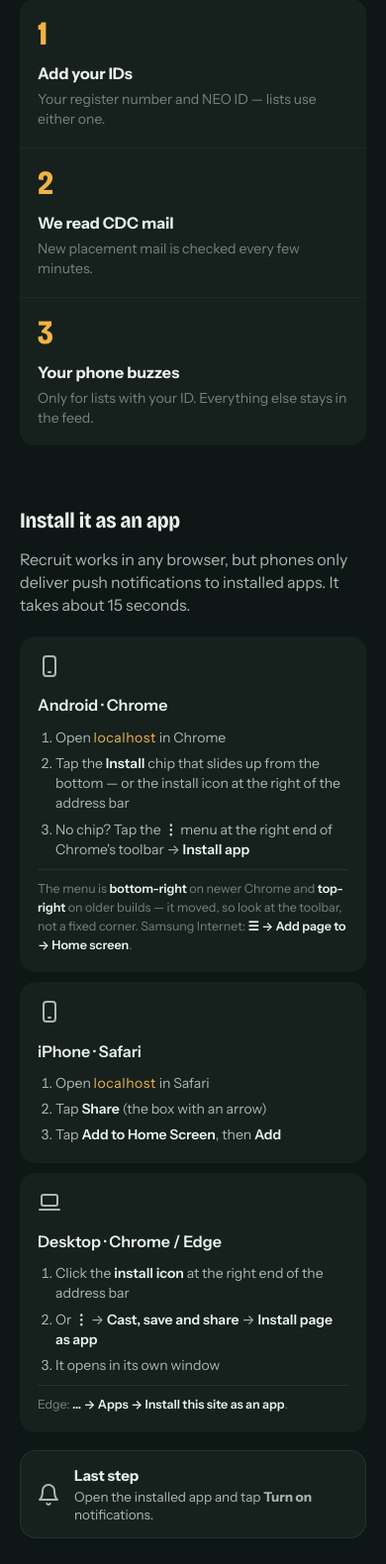
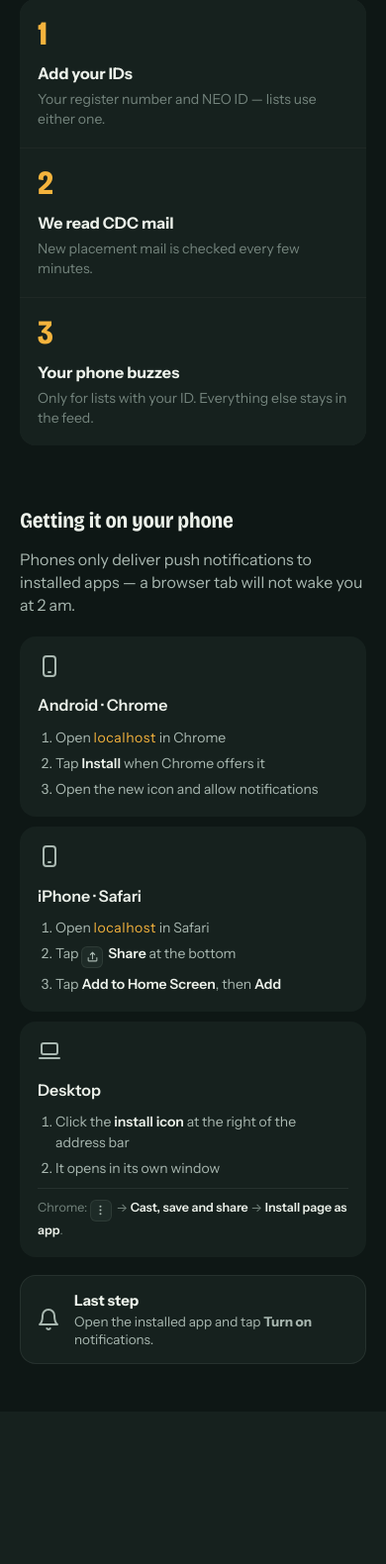
Before and after one commit to JkPadarthi/recruit, a FastAPI app: page / in a window 390 px wide. Shown: the part 571-2151 px from the top of the page at 99% size. After the commit the page ends 1949 px from the top, so only its background shows below. Run offline with FastAPI, Linux system fonts and the light colour scheme.

Commit message:
fix(landing): Android gets the app, not a Chrome menu treasure hunt
Telling Android users to find Chrome's ⋮ menu was wrong twice over: we ship them a real
APK, and the glyph renders as a bare colon in the page font. And Chrome's menu has moved
to the bottom-right anyway.

- Android card now points at the app page with a "Get the APK" button and three honest
  steps (tap, allow once, sign in). Falls back to the Install prompt only when no build
  is published.
- iPhone keeps Share → Add to Home Screen.
- Desktop kept, shortened, and both glyphs replaced with inline SVG icons (i-share,
  i-menu) so no font can turn them into punctuation.
- Cut the long hint paragraphs; nothing in the section is more than three steps now.

```diff
--- a/app/templates/base.html
+++ b/app/templates/base.html
@@ -17,7 +17,7 @@
   <link rel="preconnect" href="https://fonts.googleapis.com">
   <link rel="preconnect" href="https://fonts.gstatic.com" crossorigin>
   <link href="https://fonts.googleapis.com/css2?family=Bricolage+Grotesque:opsz,wdth,wght@12..96,75..100,400..800&family=Instrument+Sans:wdth,wght@75..100,400..700&display=swap" rel="stylesheet">
-  <link rel="stylesheet" href="/static/style.css?v=30">
+  <link rel="stylesheet" href="/static/style.css?v=31">
 </head>
 <body class="{% block bodyclass %}{% endblock %}">
   <!-- Icon sprite: <svg><use href="#i-name"/></svg> -->
@@ -42,6 +42,9 @@
       <symbol id="i-mail" viewBox="0 0 24 24" fill="none" stroke="currentColor" stroke-width="2" stroke-linecap="round" stroke-linejoin="round"><rect x="3" y="5" width="18" height="14" rx="2"/><path d="m3 7 9 6 9-6"/></symbol>
       <symbol id="i-lock" viewBox="0 0 24 24" fill="none" stroke="currentColor" stroke-width="2" stroke-linecap="round" stroke-linejoin="round"><rect x="4" y="11" width="16" height="10" rx="2"/><path d="M8 11V7a4 4 0 0 1 8 0v4"/></symbol>
       <symbol id="i-calendar" viewBox="0 0 24 24" fill="none" stroke="currentColor" stroke-width="2" stroke-linecap="round" stroke-linejoin="round"><rect x="3" y="5" width="18" height="16" rx="2"/><path d="M8 3v4M16 3v4M3 11h18"/><path d="M9 16l2 2 4-4"/></symbol>
+<symbol id="i-menu" viewBox="0 0 24 24" fill="currentColor"><circle cx="12" cy="5" r="1.9"/><circle cx="12" cy="12" r="1.9"/><circle cx="12" cy="19" r="1.9"/></symbol>
+      <symbol id="i-share" viewBox="0 0 24 24" fill="none" stroke="currentColor" stroke-width="2" stroke-linecap="round" stroke-linejoin="round"><path d="M12 16V4M8 8l4-4 4 4"/><path d="M4 14v5a1 1 0 0 0 1 1h14a1 1 0 0 0 1-1v-5"/></symbol>
+      <symbol id="i-install" viewBox="0 0 24 24" fill="none" stroke="currentColor" stroke-width="2" stroke-linecap="round" stroke-linejoin="round"><rect x="5" y="2" width="14" height="20" rx="3"/><path d="M12 8v6M9 11l3 3 3-3"/></symbol>
     </defs>
   </svg>
   {% block content %}{% endblock %}
--- a/app/templates/landing.html
+++ b/app/templates/landing.html
@@ -54,48 +54,58 @@
   </ol>
 
   <section class="install" aria-labelledby="install-title">
-    <h2 class="section-title" id="install-title">Install it as an app</h2>
+    <h2 class="section-title" id="install-title">Getting it on your phone</h2>
     <p class="install-lead">
-      Recruit works in any browser, but phones only deliver push notifications to
-      installed apps. It takes about 15 seconds.
+      Phones only deliver push notifications to installed apps — a browser tab will not
+      wake you at 2&nbsp;am.
     </p>
 
     <div class="install-grid">
+      {% if apk %}
+      <div class="install-card install-card--app">
+        <svg class="install-ico" aria-hidden="true"><use href="#i-phone"/></svg>
+        <h3>Android</h3>
+        <ol>
+          <li>Tap <strong>Get the APK</strong> below</li>
+          <li>Allow installs from Chrome once</li>
+          <li>Sign in and allow notifications</li>
+        </ol>
+        <a class="btn btn-primary btn-sm install-btn" href="/app">Get the APK</a>
+      </div>
+      {% else %}
       <div class="install-card">
         <svg class="install-ico" aria-hidden="true"><use href="#i-phone"/></svg>
         <h3>Android · Chrome</h3>
         <ol>
           <li>Open <span class="mono">{{ request.url.hostname }}</span> in Chrome</li>
-          <li>Tap the <strong>Install</strong> chip that slides up from the bottom — or the
-              install icon at the right of the address bar</li>
-          <li>No chip? Tap the <strong>⋮</strong> menu at the right end of Chrome's toolbar
-              → <strong>Install app</strong></li>
+          <li>Tap <strong>Install</strong> when Chrome offers it</li>
+          <li>Open the new icon and allow notifications</li>
         </ol>
-        <p class="install-hint">
-          The menu is <strong>bottom-right</strong> on newer Chrome and
-          <strong>top-right</strong> on older builds — it moved, so look at the toolbar,
-          not a fixed corner. Samsung Internet: <strong>☰ → Add page to → Home screen</strong>.
-        </p>
       </div>
+      {% endif %}
+
       <div class="install-card">
         <svg class="install-ico" aria-hidden="true"><use href="#i-phone"/></svg>
         <h3>iPhone · Safari</h3>
         <ol>
           <li>Open <span class="mono">{{ request.url.hostname }}</span> in Safari</li>
-          <li>Tap <strong>Share</strong> (the box with an arrow)</li>
+          <li>Tap <span class="kbd"><svg aria-hidden="true"><use href="#i-share"/></svg></span>
+              <strong>Share</strong> at the bottom</li>
           <li>Tap <strong>Add to Home Screen</strong>, then <strong>Add</strong></li>
         </ol>
       </div>
+
       <div class="install-card">
         <svg class="install-ico" aria-hidden="true"><use href="#i-laptop"/></svg>
-        <h3>Desktop · Chrome / Edge</h3>
+        <h3>Desktop</h3>
         <ol>
-          <li>Click the <strong>install icon</strong> at the right end of the address bar</li>
-          <li>Or <strong>⋮</strong> → <strong>Cast, save and share</strong> →
-              <strong>Install page as app</strong></li>
+          <li>Click the <strong>install icon</strong> at the right of the address bar</li>
           <li>It opens in its own window</li>
         </ol>
-        <p class="install-hint">Edge: <strong>… → Apps → Install this site as an app</strong>.</p>
+        <p class="install-hint">
+          Chrome: <span class="kbd"><svg aria-hidden="true"><use href="#i-menu"/></svg></span>
+          → <strong>Cast, save and share</strong> → <strong>Install page as app</strong>.
+        </p>
       </div>
     </div>
 
--- a/static/style.css
+++ b/static/style.css
@@ -429,6 +429,21 @@ svg { width: 22px; height: 22px; flex: none; }
 .install-card ol { padding-left: 18px; display: grid; gap: 6px; }
 .install-card li { font-size: 14px; color: var(--ink-2); }
 .install-card strong { color: var(--ink); font-weight: 600; }
+.install-card--app { background: linear-gradient(180deg, rgba(244,179,61,.06), transparent 60%), var(--surface); }
+.install-btn { margin-top: 14px; }
+/* An inline icon where a character used to be: ⋮ rendered as ":" in some fonts. */
+.kbd {
+  display: inline-grid;
+  place-items: center;
+  width: 22px; height: 22px;
+  vertical-align: -5px;
+  margin-right: 2px;
+  border-radius: 6px;
+  background: var(--surface-2);
+  border: 1px solid var(--line);
+  color: var(--ink-2);
+}
+.kbd svg { width: 13px; height: 13px; }
 .install-hint {
   margin: 10px 0 0;
   padding-top: 10px;
```
